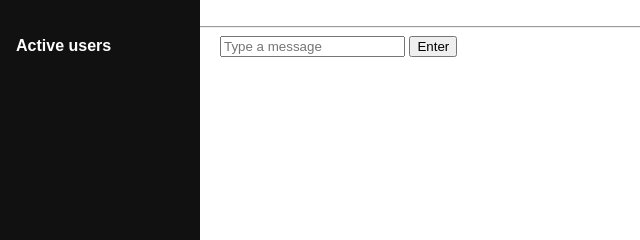
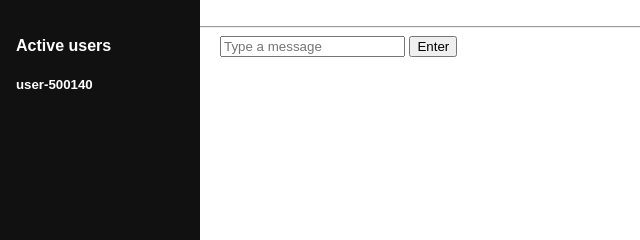
Before and after one commit to neenavarughese55/CS1534_CA4, a website: page public/chat.html in a window 1280 px wide. Shown: the top 240 px of the page, 0-640 px from the left. Drawn offline with nearby package versions, Linux system fonts and the light colour scheme; no server answers.

Commit message:
Fixed chat typing status

```diff
--- a/public/chat.html
+++ b/public/chat.html
@@ -34,6 +34,6 @@
       </div>
 
     <script src="/socket.io/socket.io.js"></script>
-    <script src="public/js/client.js"></script>
+    <script src="js/client.js"></script>
   </body>
 </html>
```
Also changed, not shown: public/index.html (+1 -1 lines).
